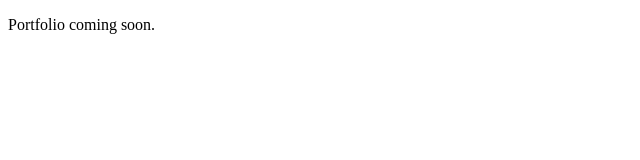
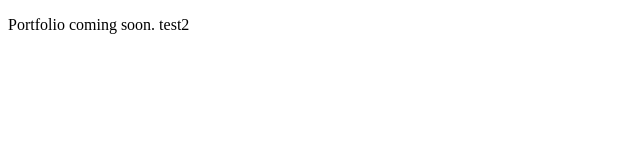
Before and after one commit to Mish4ry/mish4ry.github.io, a plain HTML site: page index.html in a window 1280 px wide. Shown: the full height of the page, 0-640 px from the left. Drawn offline with Linux system fonts and the light colour scheme.

Commit message:
ton vrai message (#2)

```diff
--- a/index.html
+++ b/index.html
@@ -9,7 +9,7 @@
 </head>
 
 <body>
-  <p>Portfolio coming soon. </p>
+  <p>Portfolio coming soon. test2</p>
 </body>
 
 </html>
```
